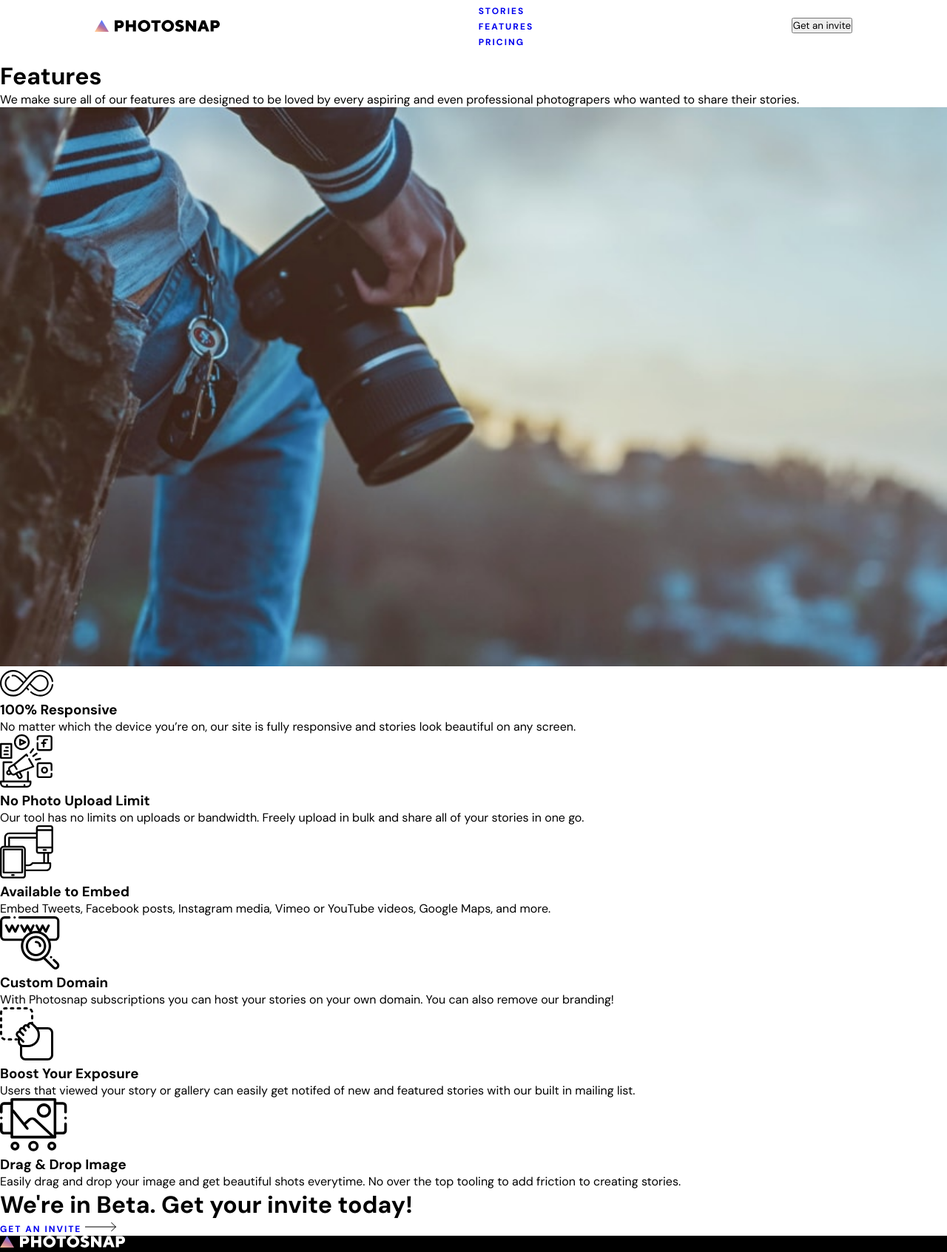
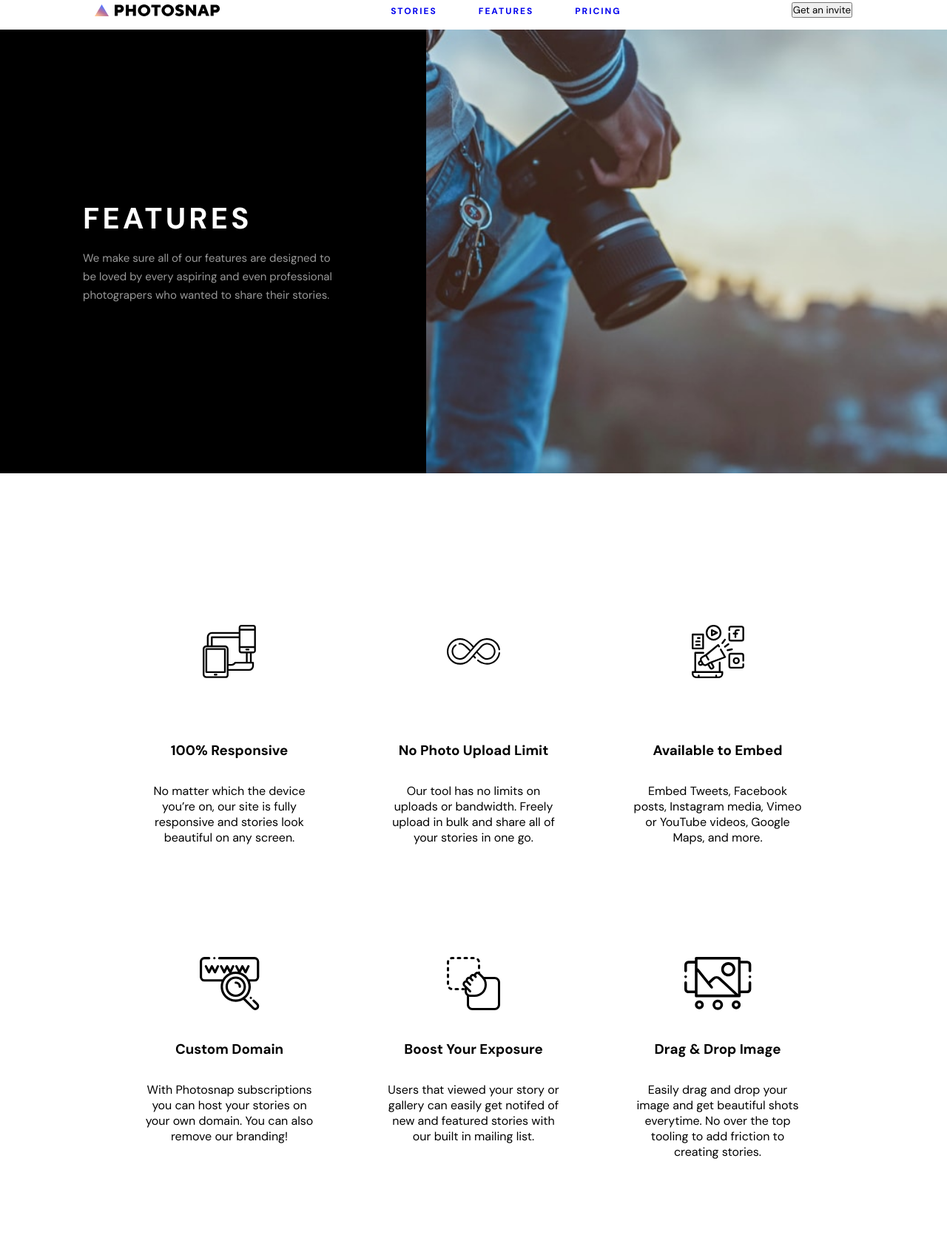
Before and after one commit to cloudmate404/Photo-snap-Frontend-mentor, a plain HTML site: page features.html in a window 1280 px wide. Shown: the part 13-1706 px from the top of the page at 74% size. Drawn offline with Linux system fonts and the light colour scheme.

Commit message:
day 2 end

```diff
--- a/features.html
+++ b/features.html
@@ -15,7 +15,7 @@
   <header>
     <img src="./assets/shared/desktop/logo.svg" alt="Logo">
     <nav>
-      <ul>
+      <ul class="mainNav">
         <li class="mainNavLink"><a href="#">Stories</a></li>
         <li class="mainNavLink"><a href="#">Features</a></li>
         <li class="mainNavLink"><a href="#">Pricing</a></li>
@@ -33,7 +33,54 @@
   </div>
 
   <div class="featuresSection">
-    <div class="featureMain feature">
+
+    <div class="responsive">
+      <img src="./assets/features/desktop/responsive.svg" alt="" class="">
+    </div>
+    <div class="noLimit">
+      <img src="./assets/features/desktop/no-limit.svg" alt="" class="noLimit">
+    </div>
+    <div class="embed">
+      <img src="./assets/features/desktop/embed.svg" alt="" class="embed">
+    </div>
+
+    <div class="featureHome feature">
+      <h3>100% Responsive</h3>
+      <p>No matter which the device you’re on, our site is fully responsive and stories look beautiful on any screen.</p>
+    </div>
+    <div class="featureHome feature">
+
+      <h3>No Photo Upload Limit</h3>
+      <p>Our tool has no limits on uploads or bandwidth. Freely upload in bulk and share all of your stories in one go.</p>
+    </div>
+    <div class="featureHome feature">
+      <h3>Available to Embed</h3>
+      <p> Embed Tweets, Facebook posts, Instagram media, Vimeo or YouTube videos, Google Maps, and more.</p>
+    </div>
+
+    <div class="domain">
+      <img src="./assets/features/desktop/custom-domain.svg" alt="">
+    </div>
+    <div class="exposure">
+      <img src="./assets/features/desktop/boost-exposure.svg" alt="">
+    </div>
+    <div class="drag-drop">
+      <img src="./assets/features/desktop/drag-drop.svg" alt="">
+    </div>
+
+    <div class="featureHome feature">
+      <h3>Custom Domain</h3>
+      <p>With Photosnap subscriptions you can host your stories on your own domain. You can also remove our branding!</p>
+    </div>
+    <div class="featureHome feature">
+      <h3>Boost Your Exposure</h3>
+      <p>Users that viewed your story or gallery can easily get notifed of new and featured stories with our built in mailing list.</p>
+    </div>
+    <div class="featureHome feature">
+      <h3>Drag & Drop Image</h3>
+      <p>Easily drag and drop your image and get beautiful shots everytime. No over the top tooling to add friction to creating stories.</p>
+    </div>
+    <!-- <div class="featureMain feature">
       <img src="./assets/features/desktop/no-limit.svg" alt="">
       <h3>100% Responsive</h3>
       <p>No matter which the device you’re on, our site is fully responsive and stories look beautiful on any screen.</p>
@@ -62,12 +109,15 @@
       <img src="./assets/features/desktop/drag-drop.svg" alt="">
       <h3>Drag & Drop Image</h3>
       <p>Easily drag and drop your image and get beautiful shots everytime. No over the top tooling to add friction to creating stories.</p>
-    </div>
+    </div> -->
   </div>
 
   <div class="footerBanner">
     <h1>We're in Beta. Get your invite today!</h1>
-    <div class="inviteLink"><a href="#" >get an invite</a> <img src="./assets/shared/desktop/arrow.svg" alt=""></div>
+    <div class="link">
+      <a href="#" >get an invite</a>
+      <img src="./assets/shared/desktop/arrowWhite.svg" alt="">
+    </div>
   </div>
 
   <footer>
--- a/stylesheets/abstracts/_mixins.scss
+++ b/stylesheets/abstracts/_mixins.scss
@@ -40,15 +40,17 @@
   display: flex;
   flex-direction: column;
   gap: 1.75rem;
-  margin: 0 auto;
+  align-items: flex-start;
+  padding: 7rem;
+  // margin: 0 auto;
   justify-content: center;
   height: 100%;
   h1,
   p,
   .link{
-    width: 65%;
+    width: 100%;
     min-width: 300px;
-    margin: 0 auto;
+    // margin: 0 auto;
   }
   .link{
     gap: 2rem;
@@ -113,8 +115,6 @@
   flex-direction: column;
 
 
-
-
   h1,
   p,
   .link{
@@ -168,3 +168,10 @@
     }
 }
 }
+
+
+@mixin bgDefault {
+  background-position: center;
+  background-size:cover ;
+  background-repeat: no-repeat;
+}
--- a/stylesheets/main.scss
+++ b/stylesheets/main.scss
@@ -30,7 +30,9 @@
 @import
   'pages/shared',
   'pages/home',
-  'pages/stories';
+  'pages/stories',
+  'pages/features',
+  'pages/pricing';
 
 // 7. Themes
 @import
--- /dev/null
+++ b/stylesheets/pages/_features.scss
@@ -0,0 +1,48 @@
+.hero{
+    @include sectionEach($height75: false);
+    .imageSide{
+        width: 55%;
+        max-width: 55%;
+
+    }
+
+    .heroText{
+        @include textBox ($light: false);
+        gap: 1em;
+        p{
+            color: rgba($color: #fff, $alpha: .6);
+            line-height: 25px;
+            max-width: 400px;
+        }
+
+    }
+}
+
+.featuresSection{
+    grid-template-rows: repeat(4, 1fr);
+    row-gap: 2.5rem;
+    .domain,.exposure,.drag-drop{
+        display: flex;
+        justify-content: center;
+        align-items: flex-end;
+    }
+}
+
+
+.footerBanner{
+    background: $imgDarkener, url('/assets/shared/desktop/bg-beta.jpg');
+    display: flex;
+    justify-content: space-between;
+    align-items: center;
+    padding: 5rem 10rem;
+    @include bgDefault;
+
+    h1{
+        color: $pureWhite;
+        font-size: $H1;
+        letter-spacing: 4.2px;
+        text-transform: uppercase;
+        max-width: 35%;
+
+    }
+}
--- a/stylesheets/pages/_home.scss
+++ b/stylesheets/pages/_home.scss
@@ -61,19 +61,18 @@
         justify-content: flex-end;
         width: 25%;
         height: $section65;
-        background-position: center;
-        background-size:cover ;
-        background-repeat: no-repeat;
+
         color: $pureWhite;
         padding: 2em 2em;
         background-image: 100%;
+        @include bgDefault;
     }
     hr{
         border-top: 1px solid var(--pureWhite);
     }
 }
 
-.sectionFive{
+.featuresSection{
     display: grid;
     grid-template-columns: repeat(3, 1fr);
     grid-template-rows: repeat(2, 1fr);
--- /dev/null
+++ b/stylesheets/pages/_pricing.scss
@@ -0,0 +1,26 @@
+
+
+.pricing{
+    display: flex;
+    flex-direction: column;
+
+    .pricingCards{
+        width: 100vw;
+        padding: 2rem 10%;
+        height: $section65;
+
+        display: grid;
+        grid-template-rows: 1fr 85% 1fr;
+        grid-template-columns: repeat(3, 1fr);
+
+        .price1{
+            grid-area: 2/1/-1/2;
+        }
+        .pricingPro{
+            grid-area: 1/2/4/3;
+        }
+        .price2{
+            grid-area: 2/3/-1/4;
+        }
+    }
+}
--- a/stylesheets/pages/_stories.scss
+++ b/stylesheets/pages/_stories.scss
@@ -88,8 +88,6 @@
     }
 
     .imgCard{
-        background-position: center;
-        background-size:cover ;
-        background-repeat: no-repeat;
+        @include bgDefault;
     }
 }
```
Also changed, not shown: index.html (+1 -1 lines), pricing.html (+8 -4 lines), stylesheets/main.css, 1 other file.
